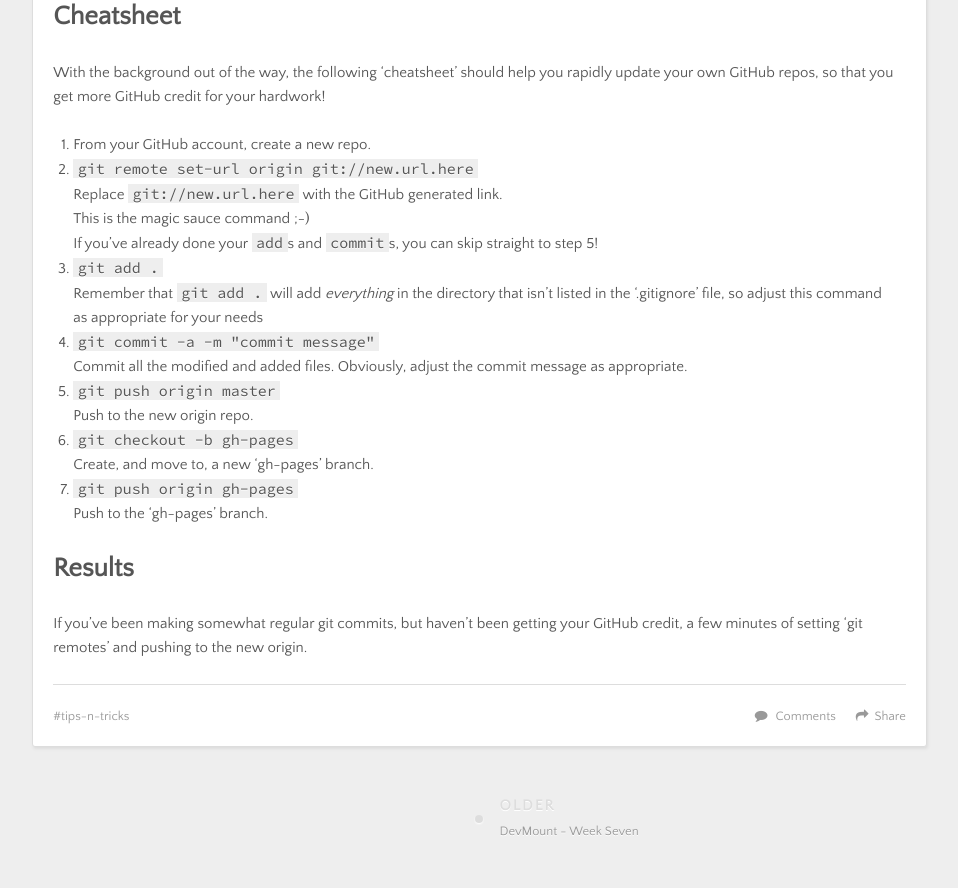
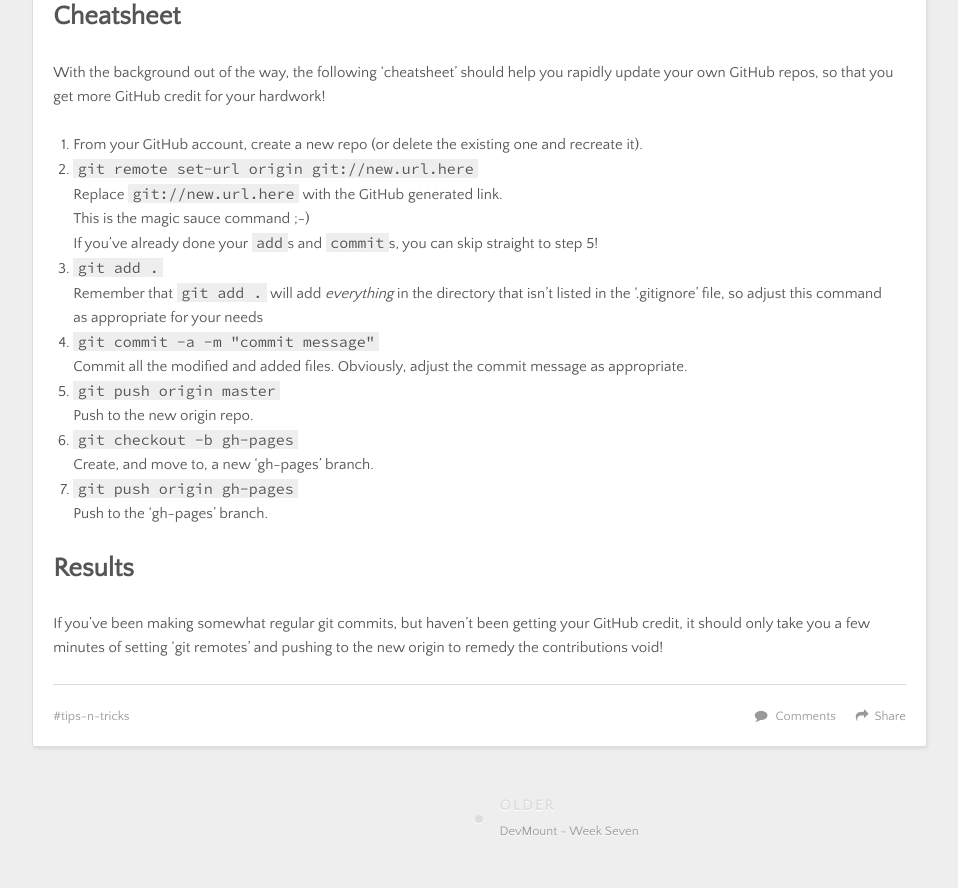
Before and after one commit to metasean/blog-devMountain, a plain HTML site: page 2014/11/11/git-remote-set-url/index.html in a window 1280 px wide. Shown: the part 1209-2097 px from the top of the page, without its empty margins (8-966 px from the left). Drawn offline with nearby package versions, Linux system fonts and the light colour scheme; a script that the page names is missing; a web font is replaced by a local one.

Commit message:
Site updated: 2014-11-11 06:06:46

```diff
--- a/2014/11/11/git-remote-set-url/index.html
+++ b/2014/11/11/git-remote-set-url/index.html
@@ -117,7 +117,7 @@
 <h1 id="Cheatsheet">Cheatsheet</h1>
 <p>With the background out of the way, the following ‘cheatsheet’ should help you rapidly update your own GitHub repos, so that you get more GitHub credit for your hardwork!</p>
 <ol>
-<li>From your GitHub account, create a new repo.</li>
+<li>From your GitHub account, create a new repo (or delete the existing one and recreate it).</li>
 <li><code>git remote set-url origin git://new.url.here</code><br>Replace <code>git://new.url.here</code> with the GitHub generated link.<br>This is the magic sauce command ;-)<br>If you’ve already done your <code>add</code>s and <code>commit</code>s, you can skip straight to step 5!</li>
 <li><code>git add .</code><br>Remember that <code>git add .</code> will add <em>everything</em> in the directory that isn’t listed in the ‘.gitignore’ file, so adjust this command as appropriate for your needs</li>
 <li><code>git commit -a -m &quot;commit message&quot;</code><br>Commit all the modified and added files.  Obviously, adjust the commit message as appropriate.</li>
@@ -126,7 +126,7 @@
 <li><code>git push origin gh-pages</code><br>Push to the ‘gh-pages’ branch.</li>
 </ol>
 <h1 id="Results">Results</h1>
-<p>If you’ve been making somewhat regular git commits, but haven’t been getting your GitHub credit, a few minutes of setting ‘git remotes’ and pushing to the new origin.</p>
+<p>If you’ve been making somewhat regular git commits, but haven’t been getting your GitHub credit, it should only take you a few minutes of setting ‘git remotes’ and pushing to the new origin to remedy the contributions void!</p>
 
 
     </div>
```
